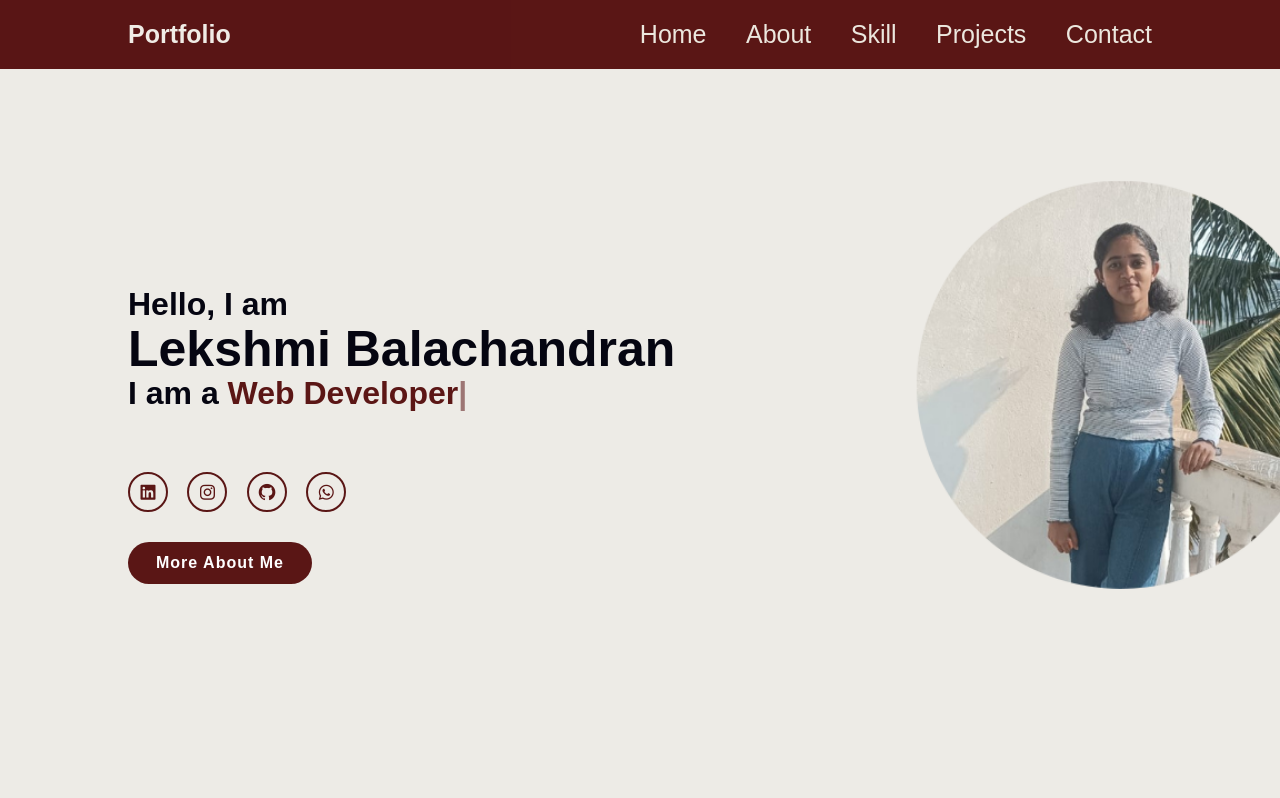
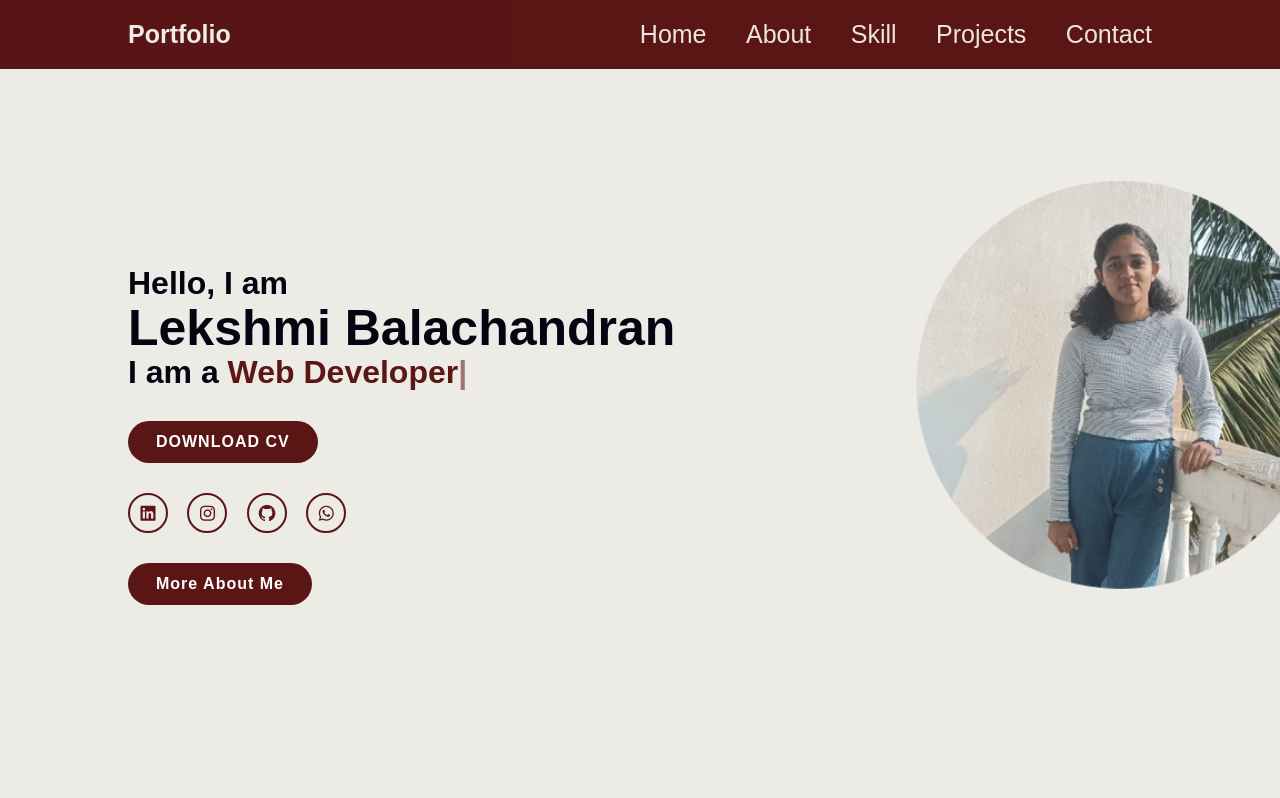
Before and after one commit to lekshmibalachandrann/Portfolio, a plain HTML site: page index.html in a window 1280 px wide. Shown: the top 798 px of the page. Drawn offline with nearby package versions, Linux system fonts and the light colour scheme.

Commit message:
Updated portfolio with new home section and image layout

```diff
--- a/index.html
+++ b/index.html
@@ -30,6 +30,7 @@
             <h3>Hello, I am</h3>
             <h1>Lekshmi Balachandran</h1>
             <h3>I am a <span class="text"></span></h3>
+            <a id="download" class="btn-box" href="./Images/Lekshmi_Balachandran-Developer-Resume-.pdf" download>DOWNLOAD CV</a>
 
 
             <div class="home-sci">
```
Also changed, not shown: stylesheet.css (line endings or trailing spaces), 1 other file.
